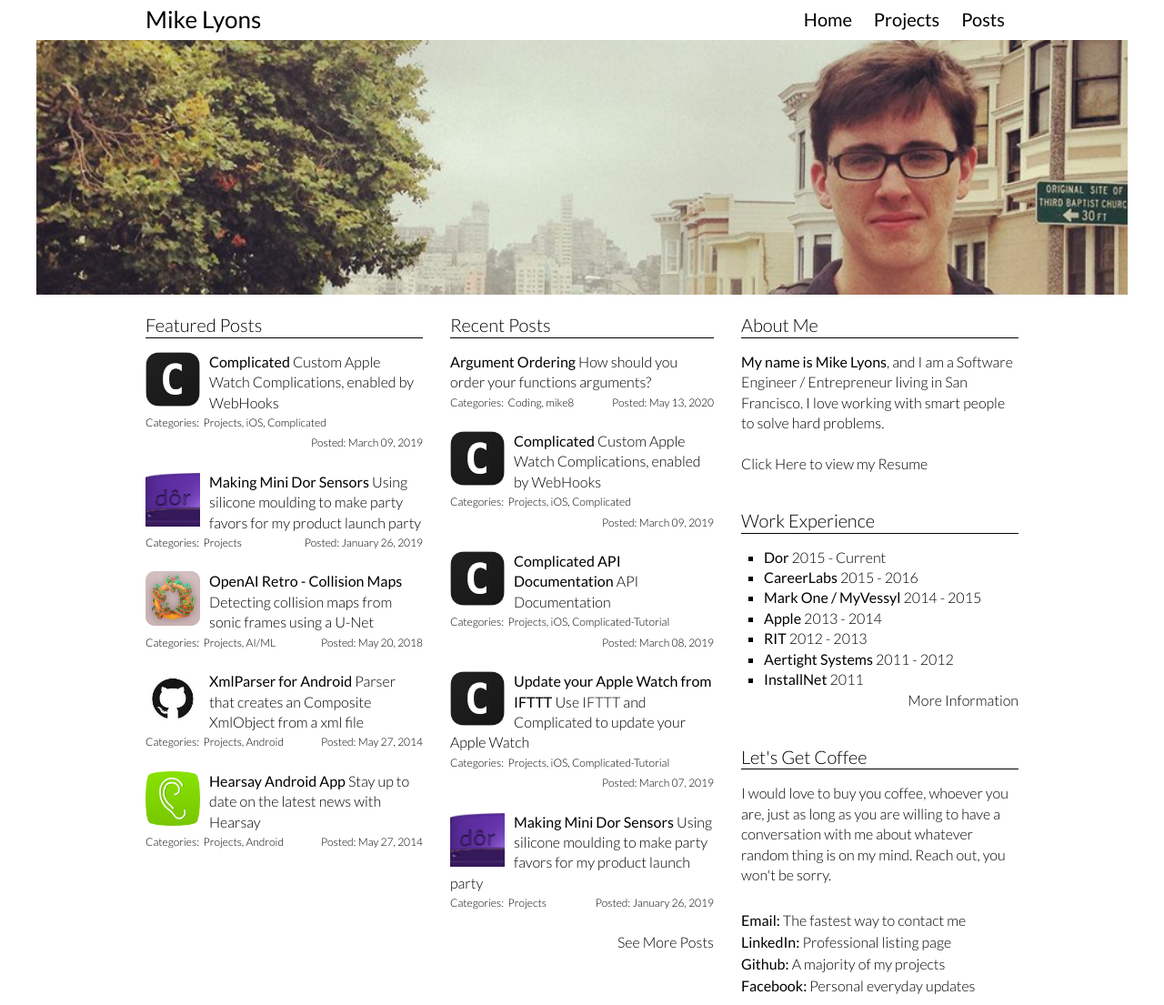
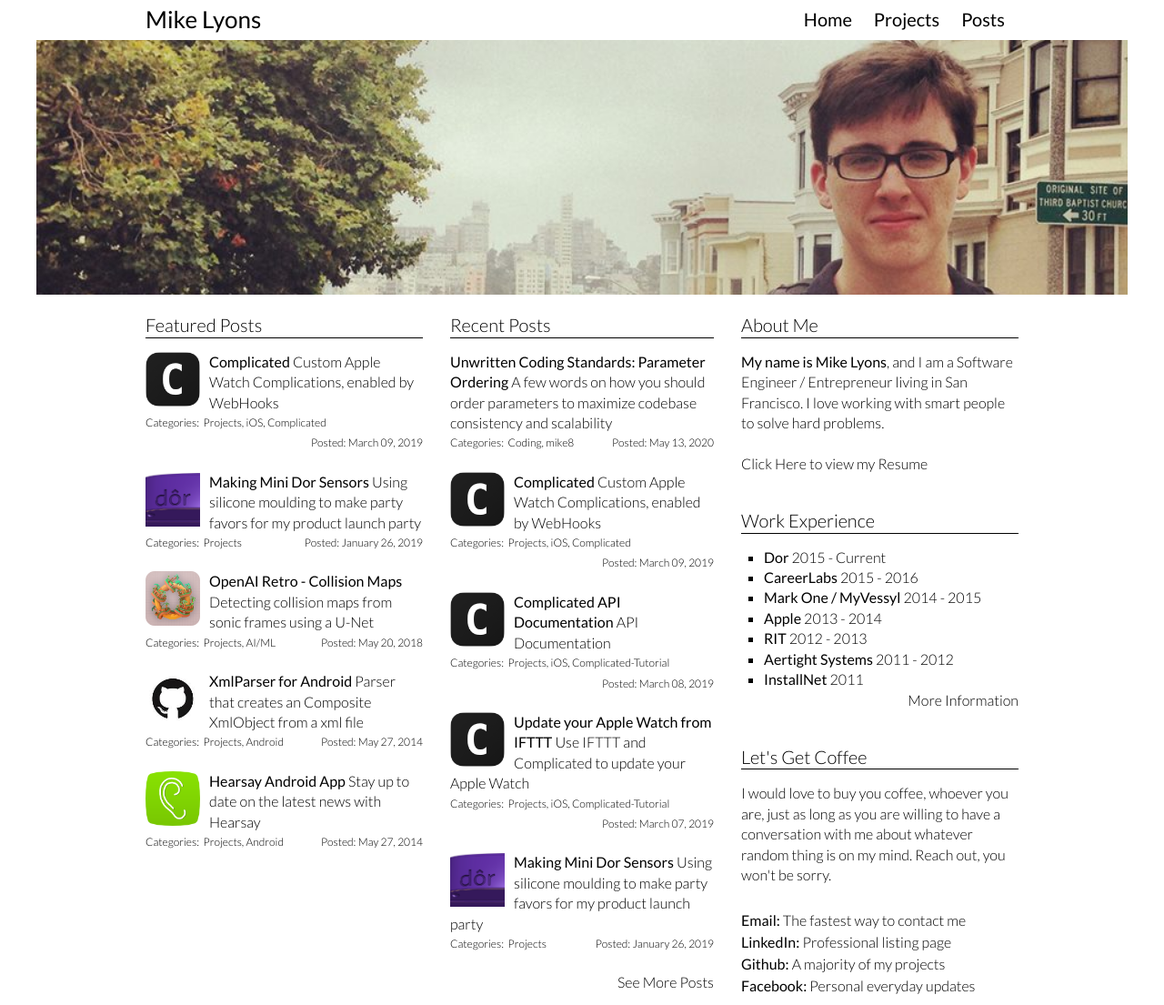
Before and after one commit to frenchie4111/frenchie4111.github.io, a Jekyll site: the page built from index.html, in a window 1280 px wide. Shown: the whole page at 91% size. Built offline with Jekyll 4.4.1, drawn with Linux system fonts in a browser that asks for light colours; nearby versions of some CDN libraries.

Commit message:
title change

```diff
--- a/_posts/2020-05-13-Coding-Standards-Argument-Ordering.md
+++ b/_posts/2020-05-13-Coding-Standards-Argument-Ordering.md
@@ -1,6 +1,6 @@
 ---
-title: Argument Ordering
-subject: How should you order your functions arguments?
+title: "Unwritten Coding Standards: Parameter Ordering"
+subject: A few words on how you should order parameters to maximize codebase consistency and scalability
 tags: Coding mike8
 layout: post_plain
 ---
```
